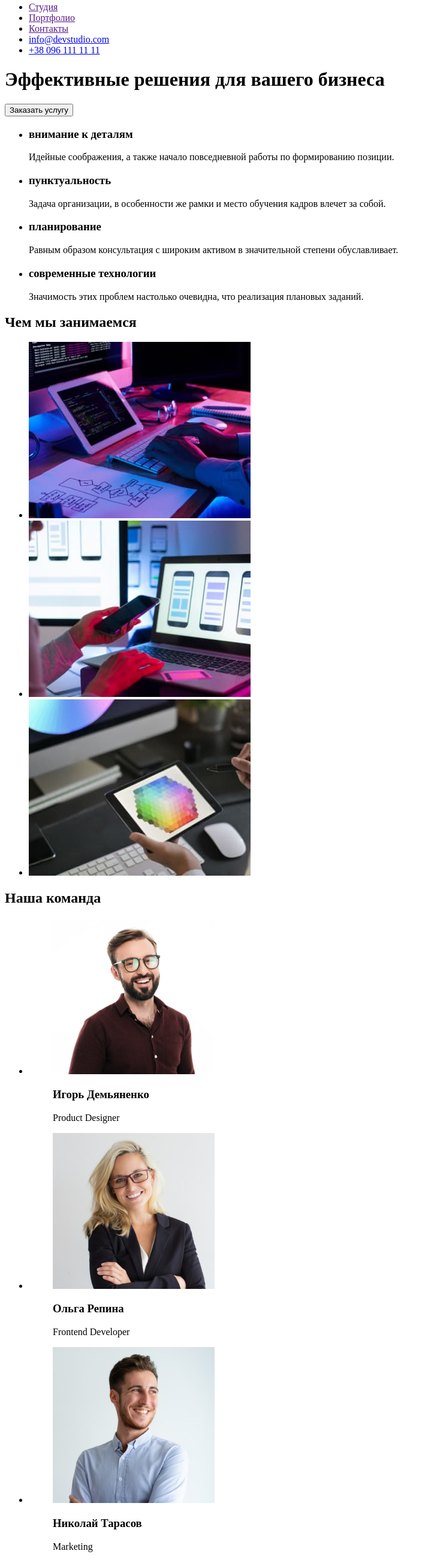
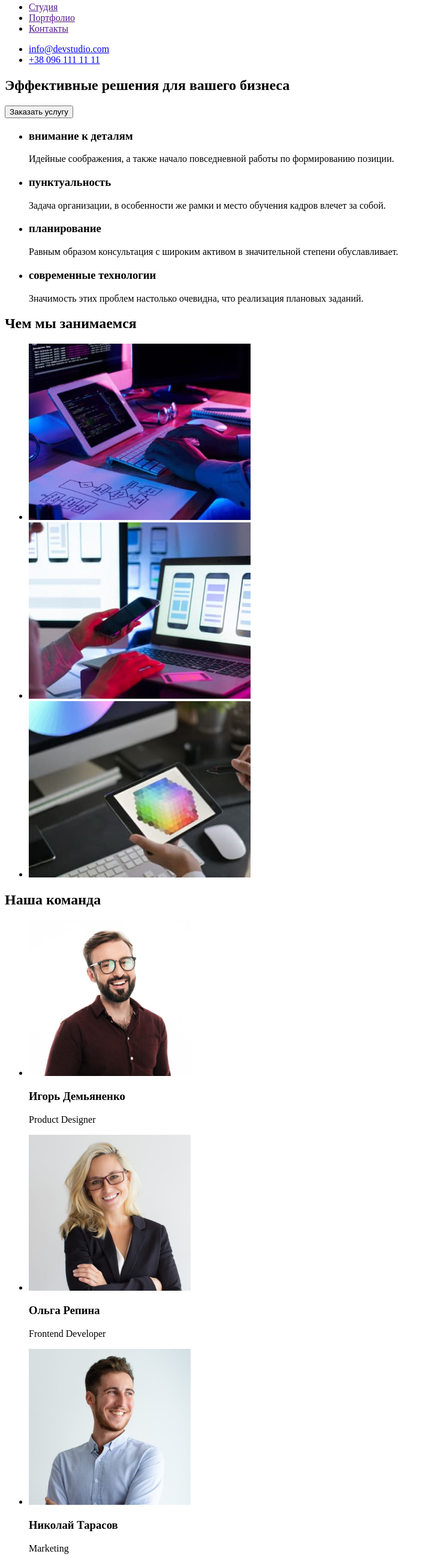
Before and after one commit to SergNikolaiev/goit-markup-hw-01, a plain HTML site: page index.html in a window 1280 px wide. Shown: the part 39-2640 px from the top of the page at 60% size, without its empty margins (0-719 px from the left). Drawn offline with Linux system fonts and the light colour scheme.

Commit message:
Правки для ДЗ
Исправление навигации, семантичные правки

```diff
--- a/index.html
+++ b/index.html
@@ -20,6 +20,9 @@
           <li>
             <a href="">Контакты</a>
           </li>
+        </ul>
+      </nav>
+      <ul>
         <li>
           <a href="https//mailto:info@devstudio.com">info@devstudio.com</a>
         </li>
@@ -27,12 +30,15 @@
           <a href="https//tel:+380961111111">+38 096 111 11 11</a>
         </li>
       </ul>
-      </nav>
-      <h1>Эффективные решения для вашего бизнеса</h1>
-      <button type="button">Заказать услугу</button>
     </header>
 
     <main>
+      <!-- Section hero -->
+      <section>
+        <h1>Эффективные решения для вашего бизнеса</h1>
+        <button type="button">Заказать услугу</button>
+      </section>
+
       <!-- Section 1 Особенности -->
       <section>
         <ul>
@@ -90,53 +96,37 @@
         <h2>Наша команда</h2>
         <ul>
           <li>
-            <figure>
             <img src="./images/ihor_demyanienko.jpg" alt="Игорь Демьяненко" width="270" />
-              <figcaption>
+
             <h3>Игорь Демьяненко</h3>
             <p>Product Designer</p>
-              </figcaption>
-            </figure>
           </li>
           <li>
-            <figure>
             <img src="./images/olga_repina.jpg" alt="Ольга Репина" width="270" />
-              <figcaption>
+
             <h3>Ольга Репина</h3>
             <p>Frontend Developer</p>
-              </figcaption>
-            </figure>
           </li>
           <li>
-            <figure>
             <img src="./images/nikolai_tarasov.jpg" alt="Николай Тарасов" width="270" />
-              <figcaption>
+
             <h3>Николай Тарасов</h3>
             <p>Marketing</p>
-              </figcaption>
-            </figure>
           </li>
           <li>
-            <figure>
             <img src="./images/mihail_ermakov.jpg" alt="Михаил Ермаков" width="270" />
-              <figcaption>
+
             <h3>Михаил Ермаков</h3>
             <p>UI Designer</p>
-              </figcaption>
-            </figure>
           </li>
         </ul>
       </section>
 
       <!-- Подвал -->
       <footer>
+        <a href="">WebStudio</a>
+        <address>г. Киев, пр-т Леси Украинки, 26</address>
         <ul>
-          <li>
-            <a href="">WebStudio</a>
-          </li>
-          <li>
-            <address>г. Киев, пр-т Леси Украинки, 26</address>
-          </li>
           <li>
             <a href="https//mailto:info@example.com">info@example.com</a>
           </li>
```
Lines whose indentation alone changed are shown as unchanged.
